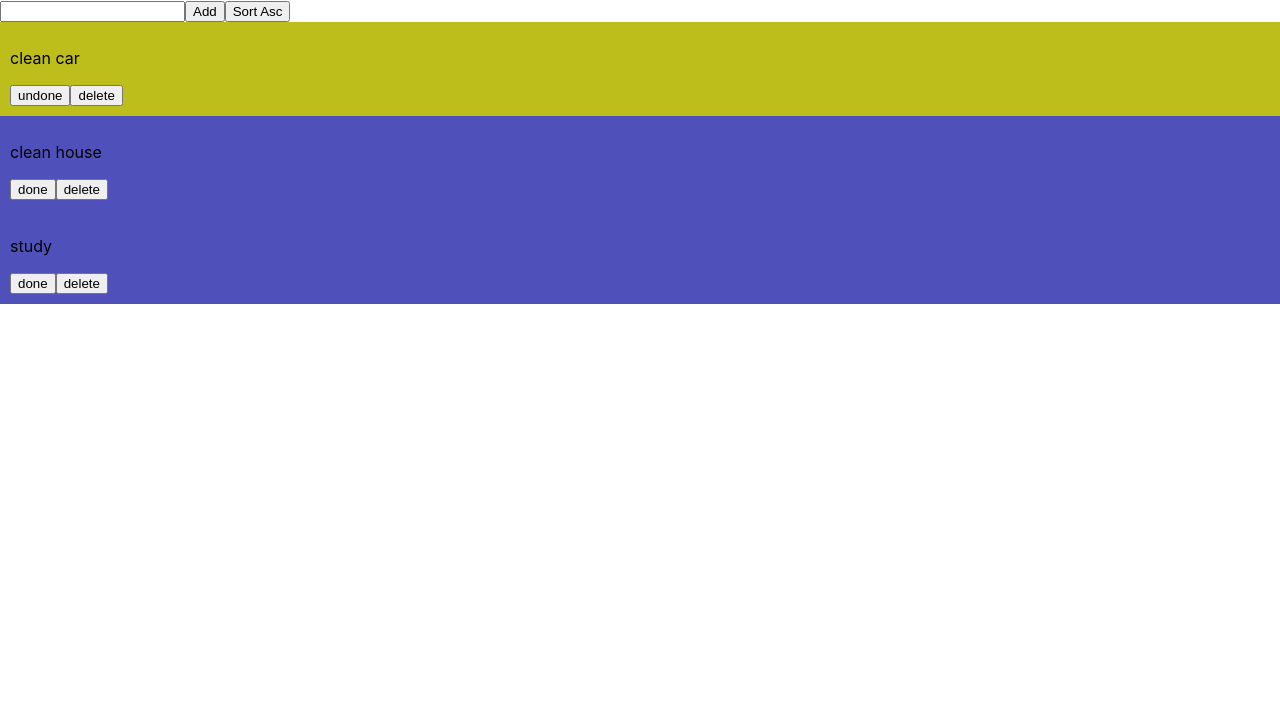
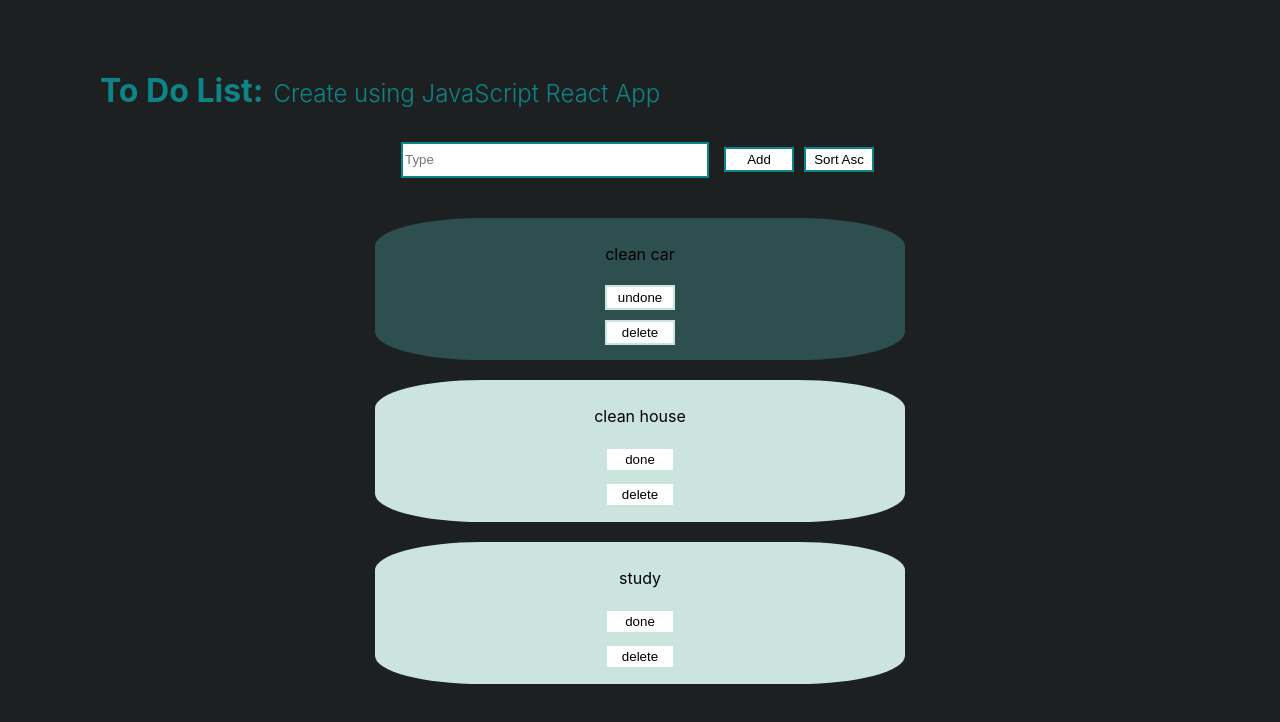
Before and after one commit to lucacaimideveloper/To-do-List-JavaScript-, a React (Create React App) app: page / in a window 1280 px wide. Shown: the top 722 px of the page. Built offline with nearby package versions, Linux system fonts and the light colour scheme.

Commit message:
upgraded css

```diff
--- a/src/App.css
+++ b/src/App.css
@@ -1,9 +1,69 @@
+body {
+  background-color: rgb(28, 32, 32);
+  margin: 50px;
+}
+.intro {
+  display: flex;
+  flex-direction: row;
+  justify-content: flex-start;
+  align-items: baseline;
+}
+.intro h1 {
+  margin-right: 10px;
+  font-size: 2em;
+  color: rgb(14, 131, 136);
+}
+.intro h2 {
+  font-size: 1.5em;
+  font-weight: 300;
+  color: rgb(14, 131, 136);
+}
+.box {
+  display: flex;
+  flex-direction: column;
+  align-items: center;
+  margin: 30px;
+}
+.done,
+.undone {
+  display: flex;
+  justify-content: center;
+  align-items: center;
+  flex-direction: column;
+  margin: 10px;
+  width: 50%;
+  height: 50%;
+  border-radius: 20%;
+}
 .done {
-  background-color: rgb(80, 80, 187);
+  background-color: rgb(203, 228, 222);
 }
 .undone {
-  background-color: rgb(189, 189, 27);
+  background-color: rgb(46, 79, 79);
 }
 .todoItem {
   padding: 10px;
 }
+.controls {
+  display: flex;
+  justify-content: center;
+  margin: 10px 10px;
+}
+.label {
+  width: 300px;
+  height: 30px;
+  margin-right: 10px;
+  border: 2px solid rgb(14, 131, 136);
+}
+.btn,
+.btn2 {
+  width: 70px;
+  height: 25px;
+  margin: 5px;
+  border: 2px solid rgb(14, 131, 136);
+  background-color: #fff;
+  cursor: pointer;
+}
+.btn2 {
+  border: 2px solid rgb(203, 228, 222);
+}
--- a/src/App.js
+++ b/src/App.js
@@ -28,7 +28,7 @@ class App extends Component {
       return;
     } // if u found it keep it
 
-    //copy iser input unto the todos array
+    //copy user input unto the todos array
     const todo = { done: false, name: this.state.userInput }; //biuld obj
     this.setState({ todos: [...this.state.todos, todo] }); // update the old todo list, become new arr, and add ur new todo
   };
@@ -68,28 +68,46 @@ class App extends Component {
   };
   render() {
     return (
-      <>
+      <body>
         {/* user input controls */}
+
+        <div class="intro">
+          <h1>To Do List:</h1>
+          <h2>Create using JavaScript React App</h2>
+        </div>
         <div className="controls">
-          <input onInput={this.onInput} type="text" />
-          <button onClick={this.onAdd}>Add</button>
-          <button onClick={this.onSortAsc}>Sort Asc</button>
+          <input
+            class="label"
+            placeholder="Type"
+            onInput={this.onInput}
+            type="text"
+          />
+          <button class="btn" onClick={this.onAdd}>
+            Add
+          </button>
+          <button class="btn" onClick={this.onSortAsc}>
+            Sort Asc
+          </button>
         </div>
         {/**this is the code for create display, map over the state obj */}
+        <div class="box">
           {this.state.todos.map((todo) => (
             <div
               className={
                 todo.done === true ? "done todoItem" : "undone todoItem"
               }>
               <p>{todo.name}</p>
-            <button onClick={() => this.onToggle(todo.name)}>
+              <button class="btn2" onClick={() => this.onToggle(todo.name)}>
                 {todo.done ? "done" : "undone"}
               </button>
-            <button onClick={() => this.onDelete(todo.name)}>delete</button>
+              <button class="btn2" onClick={() => this.onDelete(todo.name)}>
+                delete
+              </button>
               {/**every time u see this.onClick is the action this.onDelete call back function */}
             </div>
           ))}
-      </>
+        </div>
+      </body>
     );
   }
 }
```
Lines whose indentation alone changed are shown as unchanged.
